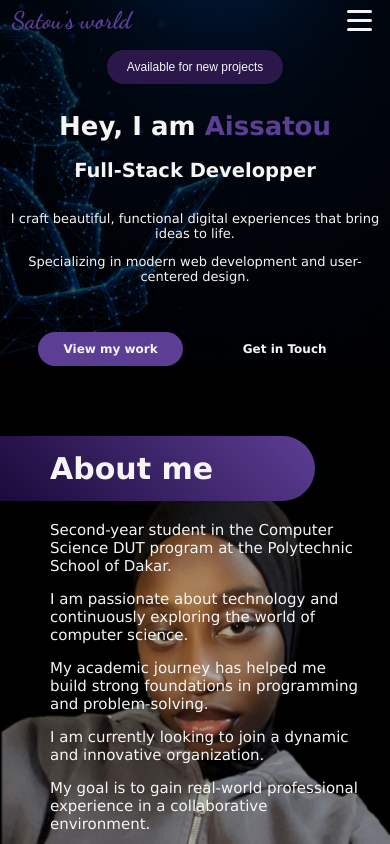
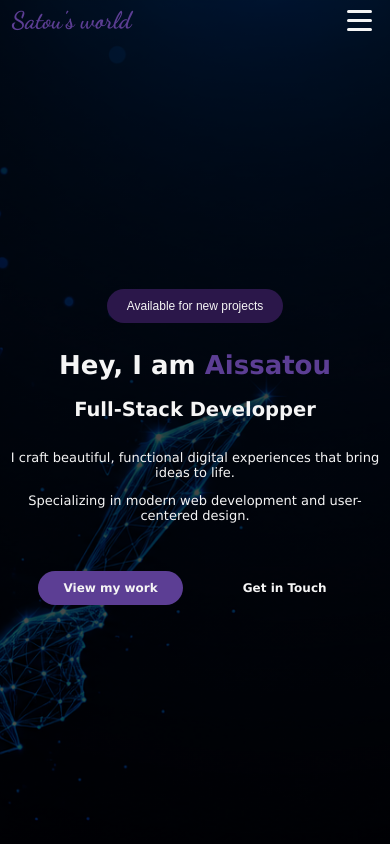
Before and after one commit to AissatouAM/PortfolioAAMD, a React (Create React App) app: page / in a window 390 px wide. Shown: the top 844 px of the page. Built offline with nearby package versions, Linux system fonts and the light colour scheme; a web font is replaced by a local one.

Commit message:
Amelioration de la responsivite

```diff
--- a/src/components/App.js
+++ b/src/components/App.js
@@ -8,6 +8,7 @@ import Projects from "./Projects";
 import Skills from "./Skills";
 import Contact from "./Contact";
 import Footer from "./Footer";
+import "../styles/App.css"
 
 function App() {
 
--- a/src/components/Footer.js
+++ b/src/components/Footer.js
@@ -12,7 +12,6 @@ function Footer() {
           <a href="#about">About</a>
           <a href="#projects">Projects</a>
           <a href="#skills">Skills</a>
-          <a href="#contact">Contact</a>
         </div>
 
         <div className="footeravailable">
--- a/src/index.css
+++ b/src/index.css
@@ -1,5 +1,6 @@
 body {
-  margin: 0;  font-family: Verdana, Geneva, Tahoma, sans-serif;
+  margin: 0;
+  font-family: Verdana, Geneva, Tahoma, sans-serif;
   -webkit-font-smoothing: antialiased;
   -moz-osx-font-smoothing: grayscale;
   background-color: black;
--- a/src/styles/About.css
+++ b/src/styles/About.css
@@ -12,6 +12,7 @@
   background-size: contain;
   background-position: right center;
   background-repeat: no-repeat;
+  /*background-color: #1b0a3a;*/
 }
 
 .allabout {
@@ -37,6 +38,7 @@
   color: whitesmoke;
   margin-left: 50px;
   font-size: 15px;
+  max-width: 770px;
 }
 
 /*
@@ -66,7 +68,7 @@
 
   #about {
     background-position: center;
-    height: unset;
+    height: auto;
     padding-top: 50px;
   }
 }
--- /dev/null
+++ b/src/styles/App.css
@@ -0,0 +1,23 @@
+.App{
+  display: flex;
+  flex-direction: column;
+  box-sizing: content-box;
+}
+
+@media (max-width: 1024px) {
+  .App {
+    gap: 100px;
+  }
+}
+
+@media (max-width: 768px) {
+  .App {
+    gap: 120px;
+  }
+}
+
+@media (max-width: 315px) {
+  .App {
+    gap: 150px;
+  }
+}
--- a/src/styles/Contact.css
+++ b/src/styles/Contact.css
@@ -7,6 +7,7 @@
   font-size: 15px;
   box-sizing: border-box;
   max-width: 100vw;
+  /*background-color: red;*/
 }
 
 .h1 {
@@ -21,7 +22,9 @@
 .contacts{
   display: flex;
   flex-direction: column;
-  gap: 40px;
+  justify-content: center;
+  align-items: center;
+  gap: 30px;
 }
 
 .contact {
@@ -53,7 +56,7 @@
 @media (max-width: 768px){
   #contact {
     font-size: 12px;
-    height: unset;
+    height: auto;
     padding-top: 50px;
   }
 
--- a/src/styles/Footer.css
+++ b/src/styles/Footer.css
@@ -7,6 +7,7 @@
   height: 90px;
   box-sizing: border-box;
   max-width: 100vw;
+  /*background-color: blue;*/
 }
 
 .footer {
@@ -63,8 +64,7 @@
 @media (max-width: 768px){
 
   #footer {
-    height: unset;
-    padding-top: 50px;
+    height: auto;
   }
 
   .footernav {
--- a/src/styles/Home.css
+++ b/src/styles/Home.css
@@ -16,6 +16,7 @@
   background-position: center;
   box-sizing: border-box;
   max-width: 100vw;
+  /*background-color: green;*/
 }
 
 #home button {
@@ -105,7 +106,6 @@ h2 {
 @media (max-width: 768px){
   #home {
     font-size: 13px;
-    height: unset;
     padding-top: 50px;
   }
 
--- a/src/styles/Projects.css
+++ b/src/styles/Projects.css
@@ -8,6 +8,7 @@
   align-items: center;
   text-align: center;
   height: 100vh;
+  /*background-color: yellow;*/
 }
 
 .project{
@@ -127,7 +128,7 @@
 @media (max-width: 768px){
 
   #footer {
-    height: unset;
+    height: auto;
     padding-top: 50px;
   }
 
--- a/src/styles/Skills.css
+++ b/src/styles/Skills.css
@@ -8,6 +8,7 @@
   align-items: center;
   text-align: center;
   height: 100vh;
+  /*background-color: blanchedalmond;*/
 }
 
 .title {
@@ -94,7 +95,7 @@
 @media (max-width: 768px){
 
   #skills {
-    height: unset;
+    height: auto;
     padding-top: 50px;
   }
 
```
